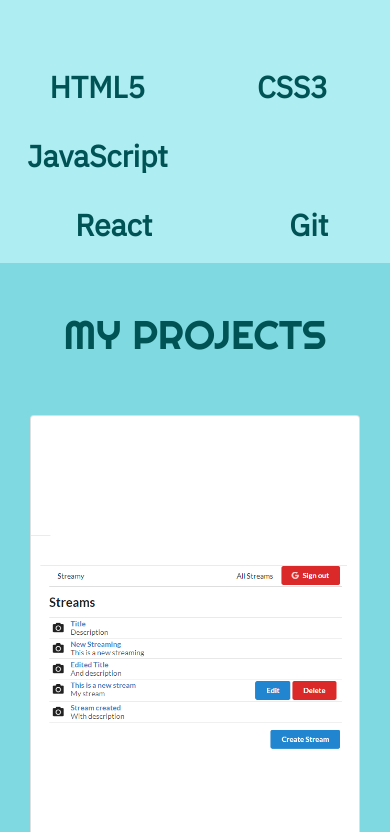
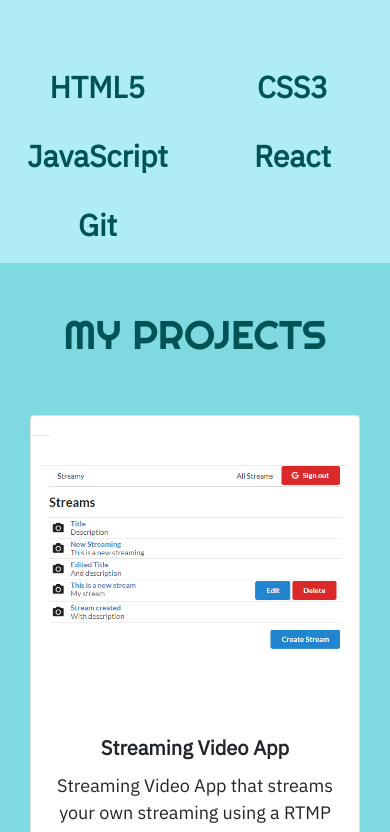
Before and after one commit to ThisIsItz/Itziar-Portfolio, a React (Create React App) app: page / in a window 390 px wide. Shown: the part 932-1764 px from the top of the page. Built offline with nearby package versions, Linux system fonts and the light colour scheme; some icons are missing.

Commit message:
Changes in UI

```diff
--- a/public/css/newStyle.css
+++ b/public/css/newStyle.css
@@ -96,8 +96,8 @@ p{
 }
 
 .card-img-top {
-    max-height: 500px;
-    min-height: 500px;
+    max-height: 300px;
+    min-height: 300px;
     object-fit: contain;
 }
 
@@ -120,3 +120,10 @@ p{
 .weather, .travel{
     object-fit: cover !important;
 }
+
+
+@media (max-width: 991.98px){
+    .navbar-expand-lg>.container{
+        padding-right: auto !important;
+    }
+}
--- a/src/components/Skills.js
+++ b/src/components/Skills.js
@@ -21,12 +21,12 @@ const Skills = () => {
             />
             <Skill
                 icon="devicon-react-original"
-                col="col-7 col-md-5"
+                col="col-6 col-md-5"
                 title="React"
             />
             <Skill
                 icon="devicon-git-plain"
-                col="col-5"
+                col="col-6 col-md-5"
                 title="Git"
             />
         </div>
```
